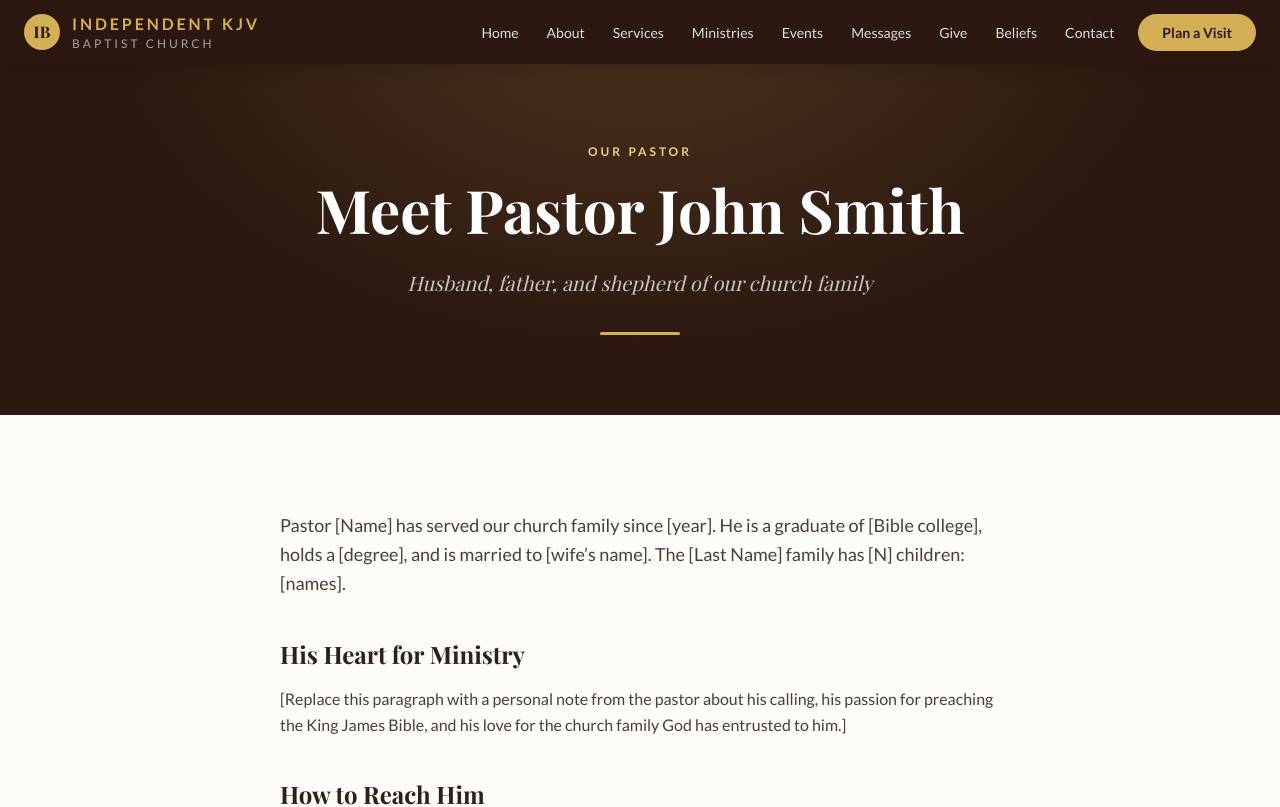
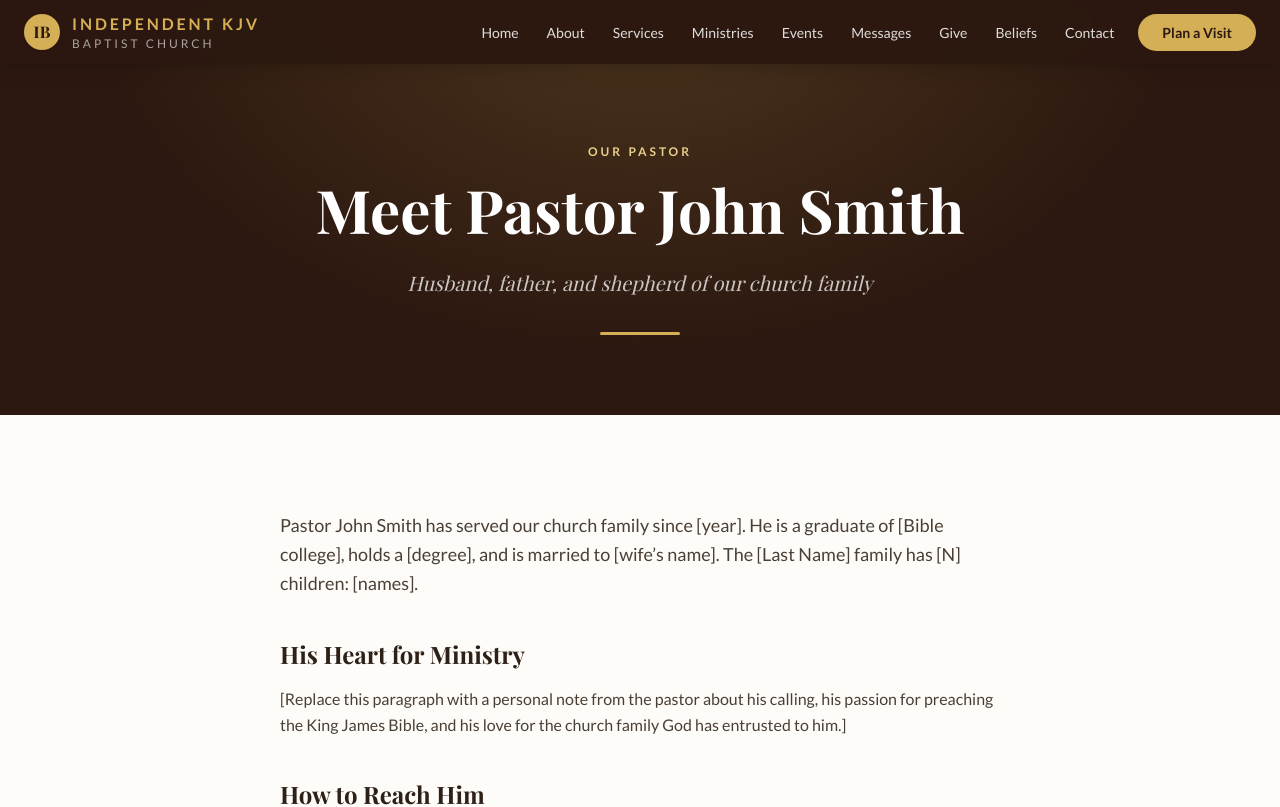
Before and after one commit to edesent/church-boilerplate, a Next.js app: page /pastor in a window 1280 px wide. Shown: the top 807 px of the page. Built offline with nearby package versions, Linux system fonts and the light colour scheme; a web font is replaced by a local one.

Commit message:
Set pastor bio name to Pastor John Smith

```diff
--- a/src/app/pastor/page.tsx
+++ b/src/app/pastor/page.tsx
@@ -29,7 +29,7 @@ export default function PastorPage() {
         <section className="py-24 bg-warm-white">
           <div className="max-w-3xl mx-auto px-6 prose prose-lg">
             <p className="text-lg text-text-body leading-relaxed mb-6">
-              Pastor [Name] has served our church family since [year]. He is a graduate of
+              Pastor John Smith has served our church family since [year]. He is a graduate of
               [Bible college], holds a [degree], and is married to [wife&rsquo;s name].
               The [Last Name] family has [N] children: [names].
             </p>
```
